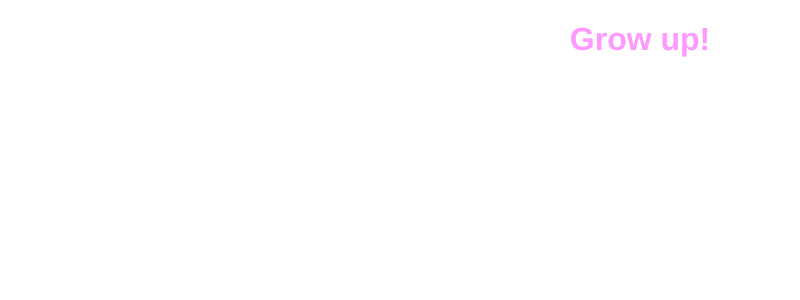
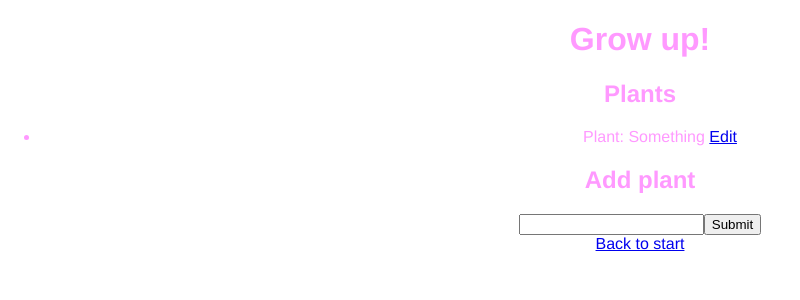
Before and after one commit to carsva/growup, a React (Create React App) app: page /plants in a window 1280 px wide. Shown: the top 300 px of the page, without its empty margins (0-800 px from the left). Built offline with nearby package versions, Linux system fonts and the light colour scheme.

Commit message:
Refactor: Rename NewPlant to Plants

```diff
--- a/src/App.js
+++ b/src/App.js
@@ -13,7 +13,7 @@ import { BrowserRouter as Router, Route, Switch } from 'react-router-dom';
 import AddPlantHeader from './components/AddPlantHeader';
 import './App.min.css';
 import { AppProvider } from './AppContext';
-import NewPlant from './pages/NewPlant';
+import Plants from './pages/Plants';
 
 class App extends Component {
   render() {
@@ -30,7 +30,7 @@ class App extends Component {
                 <Route path="/amount" component={AmountPlant} />
                 <Route path="/tpm" component={TpmPlant} />
                 <Route path="/addplant" component={AddPlant} />
-                <Route path="/newplant" component={NewPlant} />
+                <Route path="/plants" component={Plants} />
               </Switch>
             </div>
           </div>
--- a/src/AppContext.js
+++ b/src/AppContext.js
@@ -2,11 +2,23 @@ import React from 'react';
 
 export const AppContext = React.createContext('plant');
 
+let id = 0;
+
+const getId = () => ++id;
+
 const defaultPlant = {
+  id: null,
   name: null,
   amount: null,
   timesPerMonth: null,
 };
+
+function newPlant() {
+  return {
+    ...defaultPlant,
+    id: getId(),
+  };
+}
 
 export class AppProvider extends React.Component {
   state = {
@@ -14,7 +26,7 @@ export class AppProvider extends React.Component {
 
     plants: [
       {
-        ...defaultPlant,
+        ...newPlant(),
         name: 'Something',
       },
     ],
@@ -44,7 +56,7 @@ export class AppProvider extends React.Component {
       plants: [
         ...this.state.plants,
         {
-          ...defaultPlant,
+          ...newPlant(),
           name: e.target.name.value,
         },
       ],
--- a/src/pages/Main.js
+++ b/src/pages/Main.js
@@ -9,7 +9,7 @@ class Main extends Component {
   render() {
     return (
       <div>
-        <Link to="/newplant">New plant</Link>
+        <Link to="/plants">Plants</Link>
         <AppConsumer>
           {state => (
             <div>
--- a/src/pages/NewPlant.js
+++ b/src/pages/Plants.js
@@ -2,15 +2,24 @@ import React, { Component } from 'react';
 import { Link } from 'react-router-dom';
 import { AppConsumer } from '../AppContext';
 
-class NewPlant extends Component {
+class Plants extends Component {
   render() {
     return (
       <AppConsumer>
         {state => (
           <div>
-            <pre style={{ textAlign: 'left' }}>
-              {JSON.stringify(state, null, 4)}
-            </pre>
+            <h2>Plants</h2>
+            <ul>
+              {state.plants.map(({ id, name }) => (
+                <li key={id}>
+                  Plant: {name}{' '}
+                  <Link to="/plants/edit" params={{ id: id }}>
+                    Edit
+                  </Link>
+                </li>
+              ))}
+            </ul>
+            <h2>Add plant</h2>
             <form onSubmit={state.newPlant}>
               <input type="text" name="name" />
               <input type="submit" />
@@ -23,4 +32,4 @@ class NewPlant extends Component {
   }
 }
 
-export default NewPlant;
+export default Plants;
```
